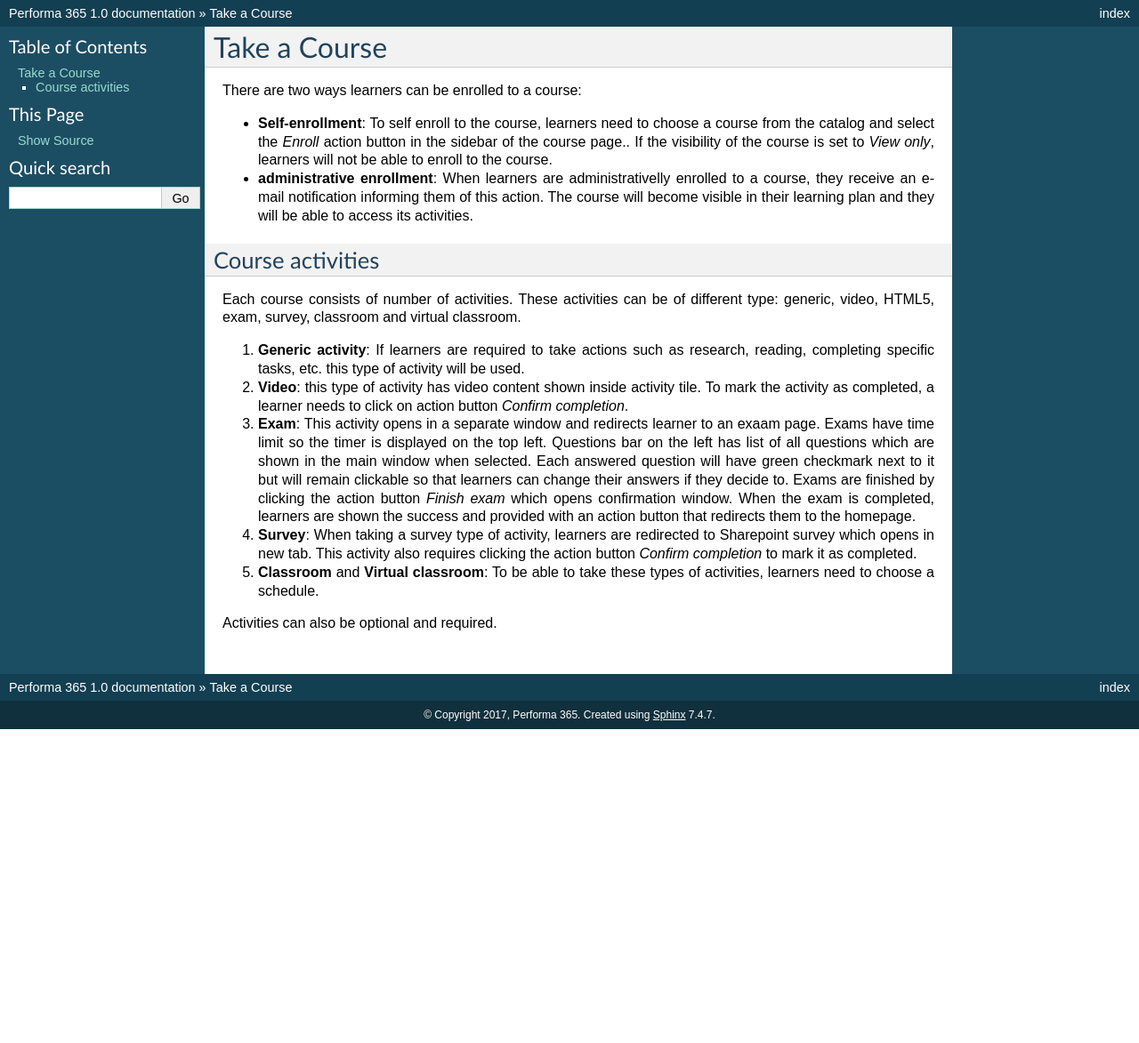
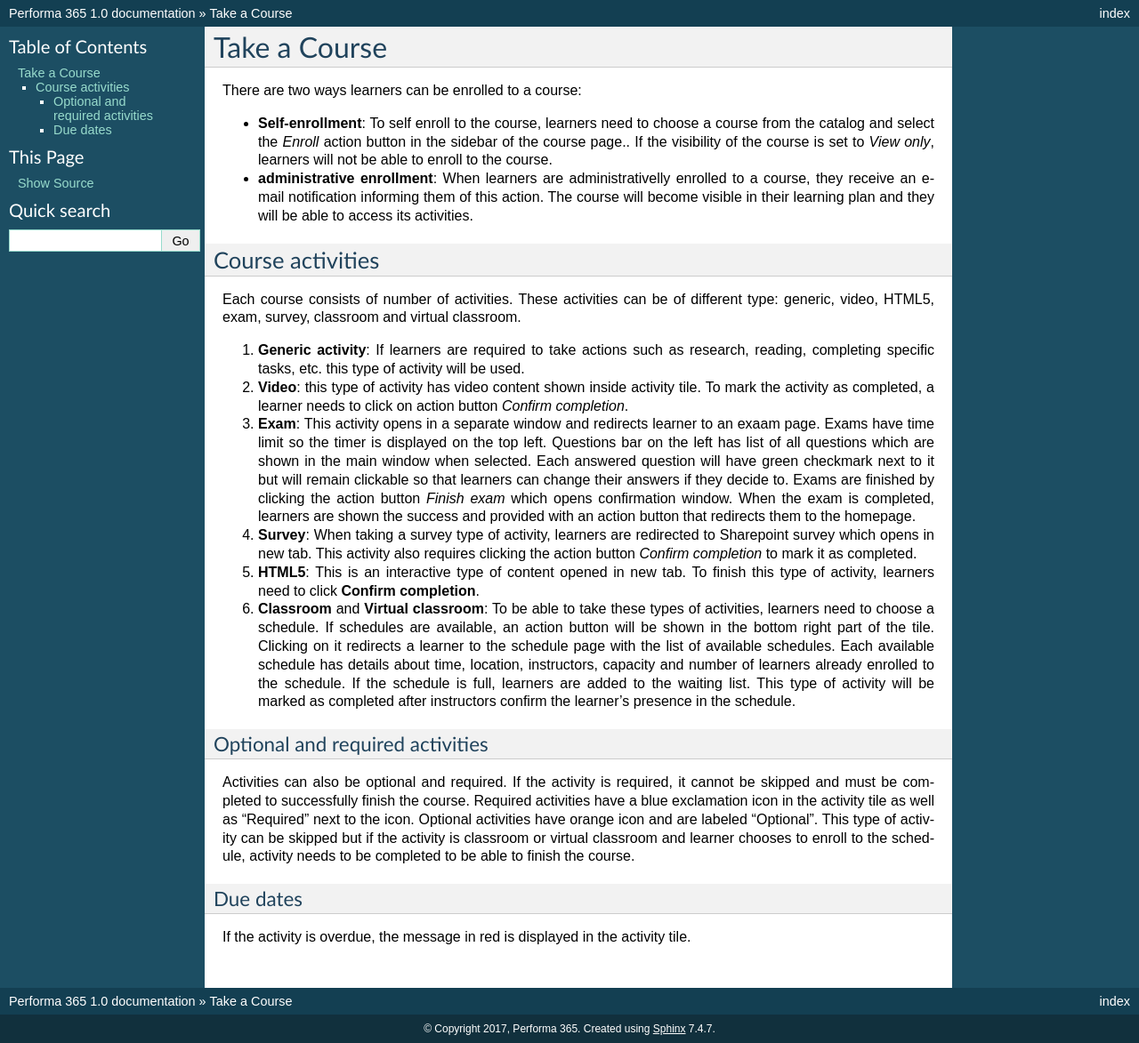
Before and after one commit to pslisko/performa365docs, a Sphinx documentation site: the page built from docs/howto/take_a_course.rst, in a window 1280 px wide. Shown: the whole page at 89% size. Built offline with Sphinx 7.4.7, drawn with Linux system fonts in a browser that asks for light colours; pages that are not in the unit, such as notebooks, are missing from menus; before the commit the page ends 900 px from its top, so only the background shows below that.

Commit message:
Update take_a_course.rst

```diff
--- a/docs/howto/take_a_course.rst
+++ b/docs/howto/take_a_course.rst
@@ -15,9 +15,18 @@ Each course consists of number of activities. These activities can be of differe
 #. **Video**: this type of activity has video content shown inside activity tile. To mark the activity as completed, a learner needs to click on action button *Confirm completion*.
 #. **Exam**: This activity opens in a separate window and redirects learner to an exaam page. Exams have time limit so the timer is displayed on the top left. Questions bar on the left has list of all questions which are shown in the main window when selected. Each answered question will have green checkmark next to it but will remain clickable so that learners can change their answers if they decide to. Exams are finished by clicking the action button *Finish exam* which opens confirmation window. When the exam is completed, learners are shown the success and provided with an action button that redirects them to the homepage.
 #. **Survey**: When taking a survey type of activity, learners are redirected to Sharepoint survey which opens in new tab. This activity also requires clicking the action button *Confirm completion* to mark it as completed.
-#. **Classroom** and **Virtual classroom**: To be able to take these types of activities, learners need to choose a schedule.
+#. **HTML5**: This is an interactive type of content opened in new tab. To finish this type of activity, learners need to click **Confirm completion**.
+#. **Classroom** and **Virtual classroom**: To be able to take these types of activities, learners need to choose a schedule. If schedules are available, an action button will be shown in the bottom right part of the tile. Clicking on it redirects a learner to the schedule page with the list of available schedules. Each available schedule has details about time, location, instructors, capacity and number of learners already enrolled to the schedule. If the schedule is full, learners are added to the waiting list. This type of activity will be marked as completed after instructors confirm the learner's presence in the schedule.
 
 
 ..
+Optional and required activities
+**********************************
 
-Activities can also be optional and required.
+Activities can also be optional and required. If the activity is required, it cannot be skipped and must be completed to successfully finish the course. Required activities have a blue exclamation icon in the activity tile as well as "Required" next to the icon.
+Optional activities have orange icon and are labeled "Optional". This type of activity can be skipped but if the activity is classroom or virtual classroom and learner chooses to enroll to the schedule, activity needs to be completed to be able to finish the course.
+
+Due dates
+*********
+
+If the activity is overdue, the message in red is displayed in the activity tile.
```
